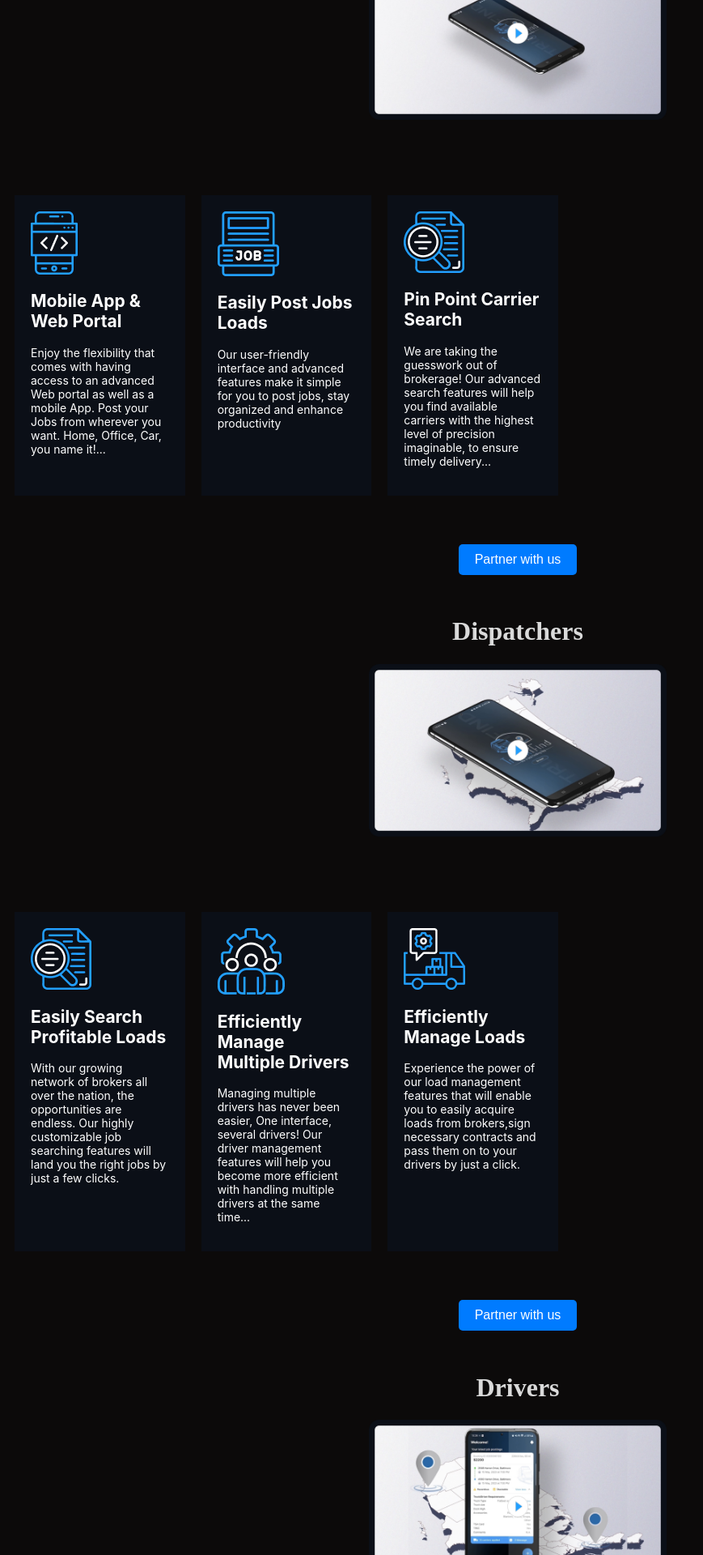
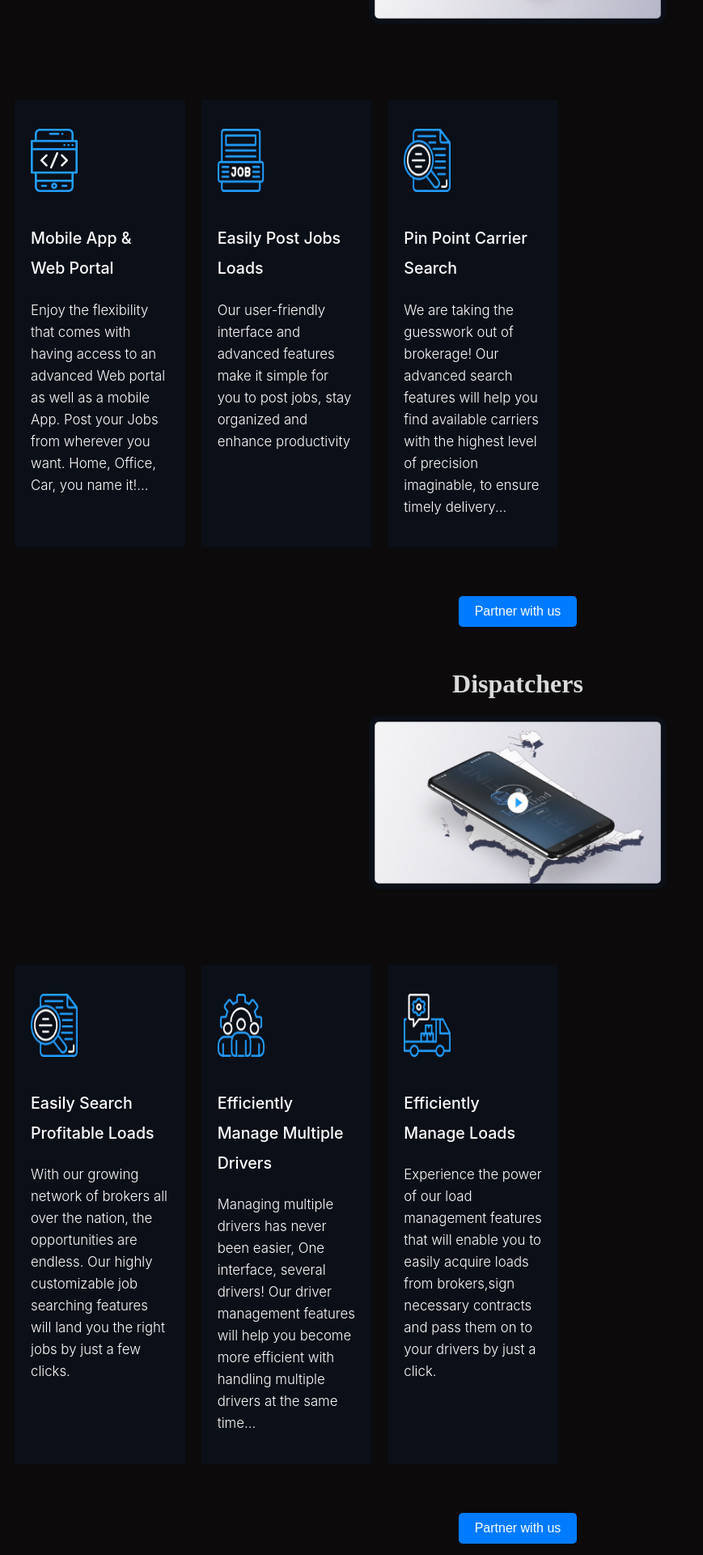
Before and after one commit to thirashivam/truckifind_web, a React (Create React App) app: page / in a window 1280 px wide. Shown: the part 880-2800 px from the top of the page at 81% size, without its empty margins (0-869 px from the left). Built offline with nearby package versions, Linux system fonts and the light colour scheme.

Commit message:
hader logo fix

```diff
--- a/src/index.css
+++ b/src/index.css
@@ -349,12 +349,7 @@ body {
     flex-wrap: nowrap;
     justify-content: flex-start;
 }
-.haderlogo{
-    align-items: center;
-    display: flex;
-    flex-wrap: inherit;
-    justify-content: center!important;
-}
+
 
 .tfd {
     margin: auto;
@@ -421,6 +416,61 @@ body {
     padding: 30px;
 }
 
+.hader_Image_logo{
+    position: relative!important;
+}
+.had_logo {
+    align-items: center;
+    display: flex;
+    flex-wrap: inherit;
+    justify-content: space-between;
+}
+.hader_logo_img{
+    margin: auto;
+}
+.hader_logo_img1{
+    margin: auto;
+}
+.hader_Image_logo2{
+    background: #010507;
+    background: radial-gradient(circle,#010507 0,#020d14 86%);
+    color: #fff!important;
+    font-family: Poppins,sans-serif;
+    font-size: 1.6rem;
+    height: 100%;
+    line-height: 1.6;
+    padding: 0;
+}
+.hader_Image_logo2_col1{
+    justify-content: center!important;
+    display: flex!important;
+}
+
+
+
+
+.img_hader_video{
+    justify-content: center!important;
+}
+.img_hader_video1{
+    flex-shrink: 0;
+    margin-top: var(--bs-gutter-y);
+    max-width: 100%;
+    padding-left: calc(var(--bs-gutter-x)*.5);
+    padding-right: calc(var(--bs-gutter-x)*.5);
+    width: 100%;
+
+}
+.img_hader_video2{
+    justify-content: center!important;
+    display: flex!important;
+    width: 320px;
+    height: 180px;
+}
+
+
+
+
 .home_box{
     padding: 80px 0 20px;
 }
@@ -432,6 +482,27 @@ body {
     padding: 20px;
     width: 100%;
 }
+.home_Col1_frame{
+    padding-bottom: 1rem!important;
+    padding-top: 1rem!important;
+    box-sizing: border-box;
+}
+.home_Col1_hading{
+    font-size: 1.4em;
+    font-weight: 500;
+    line-height: 37px;
+    letter-spacing: 0em;
+    text-align: left;
+    color: rgb(255, 255, 255) !important;
+}
+.home_Col1_paragraph{
+    font-size: 1.2em;
+    font-weight: 300;
+    line-height: 27px;
+    letter-spacing: 0em;
+    text-align: left;
+    color: rgb(255, 255, 255) !important;
+}
 .home_Col2{
     background-color: #0b0f17!important;
     color: #fff;
@@ -439,6 +510,27 @@ body {
     margin: 10px;
     padding: 20px;
     width: 100%;
+}
+.home_Col2_frame{
+    padding-bottom: 1rem!important;
+    padding-top: 1rem!important;
+    box-sizing: border-box;
+}
+.home_Col2_hading{
+    font-size: 1.4em;
+    font-weight: 500;
+    line-height: 37px;
+    letter-spacing: 0em;
+    text-align: left;
+    color: rgb(255, 255, 255) !important;
+}
+.home_Col2_paragraph{
+    font-size: 1.2em;
+    font-weight: 300;
+    line-height: 27px;
+    letter-spacing: 0em;
+    text-align: left;
+    color: rgb(255, 255, 255) !important;
 }
 .home_Col3{
     background-color: #0b0f17!important;
@@ -448,10 +540,30 @@ body {
     padding: 20px;
     width: 100%;
 }
+.home_Col3_frame{
+    padding-bottom: 1rem!important;
+    padding-top: 1rem!important;
+    box-sizing: border-box;
+}
+.home_Col3_hading{
+    font-size: 1.4em;
+    font-weight: 500;
+    line-height: 37px;
+    letter-spacing: 0em;
+    text-align: left;
+    color: rgb(255, 255, 255) !important;
+}
+.home_Col3_paragraph{
+    font-size: 1.2em;
+    font-weight: 300;
+    line-height: 27px;
+    letter-spacing: 0em;
+    text-align: left;
+    color: rgb(255, 255, 255) !important;
+}
 .home_box2{
     padding: 80px 0 20px;
 }
-
 .home_Col4{
     background-color: #0b0f17!important;
     color: #fff;
@@ -459,6 +571,27 @@ body {
     margin: 10px;
     padding: 20px;
     width: 100%;
+}
+.home_Col4_frame{
+    padding-bottom: 1rem!important;
+    padding-top: 1rem!important;
+    box-sizing: border-box;
+}
+.home_Col4_hading{
+    font-size: 1.4em;
+    font-weight: 500;
+    line-height: 37px;
+    letter-spacing: 0em;
+    text-align: left;
+    color: rgb(255, 255, 255) !important;
+}
+.home_Col4_paragraph{
+    font-size: 1.2em;
+    font-weight: 300;
+    line-height: 27px;
+    letter-spacing: 0em;
+    text-align: left;
+    color: rgb(255, 255, 255) !important;
 }
 .home_Col5{
     background-color: #0b0f17!important;
@@ -468,6 +601,27 @@ body {
     padding: 20px;
     width: 100%;
 }
+.home_Col5_frame{
+    padding-bottom: 1rem!important;
+    padding-top: 1rem!important;
+    box-sizing: border-box;
+}
+.home_Col5_hading{
+    font-size: 1.4em;
+    font-weight: 500;
+    line-height: 37px;
+    letter-spacing: 0em;
+    text-align: left;
+    color: rgb(255, 255, 255) !important;
+}
+.home_Col5_paragraph{
+    font-size: 1.2em;
+    font-weight: 300;
+    line-height: 27px;
+    letter-spacing: 0em;
+    text-align: left;
+    color: rgb(255, 255, 255) !important;
+}
 .home_Col6{
     background-color: #0b0f17!important;
     color: #fff;
@@ -475,6 +629,27 @@ body {
     margin: 10px;
     padding: 20px;
     width: 100%;
+}
+.home_Col6_frame{
+    padding-bottom: 1rem!important;
+    padding-top: 1rem!important;
+    box-sizing: border-box;
+}
+.home_Col6_hading{
+    font-size: 1.4em;
+    font-weight: 500;
+    line-height: 37px;
+    letter-spacing: 0em;
+    text-align: left;
+    color: rgb(255, 255, 255) !important;
+}
+.home_Col6_paragraph{
+    font-size: 1.2em;
+    font-weight: 300;
+    line-height: 27px;
+    letter-spacing: 0em;
+    text-align: left;
+    color: rgb(255, 255, 255) !important;
 }
 
 .home_box3{
@@ -489,6 +664,27 @@ body {
     padding: 20px;
     width: 100%;
 }
+.home_Col7_frame{
+    padding-bottom: 1rem!important;
+    padding-top: 1rem!important;
+    box-sizing: border-box;
+}
+.home_Col7_hading{
+    font-size: 1.4em;
+    font-weight: 500;
+    line-height: 37px;
+    letter-spacing: 0em;
+    text-align: left;
+    color: rgb(255, 255, 255) !important;
+}
+.home_Col7_paragraph{
+    font-size: 1.2em;
+    font-weight: 300;
+    line-height: 27px;
+    letter-spacing: 0em;
+    text-align: left;
+    color: rgb(255, 255, 255) !important;
+}
 .home_Col8{
     background-color: #0b0f17!important;
     color: #fff;
@@ -496,6 +692,27 @@ body {
     margin: 10px;
     padding: 20px;
     width: 100%;
+}
+.home_Col8_frame{
+    padding-bottom: 1rem!important;
+    padding-top: 1rem!important;
+    box-sizing: border-box;
+}
+.home_Col8_hading{
+    font-size: 1.4em;
+    font-weight: 500;
+    line-height: 37px;
+    letter-spacing: 0em;
+    text-align: left;
+    color: rgb(255, 255, 255) !important;
+}
+.home_Col8_paragraph{
+    font-size: 1.2em;
+    font-weight: 300;
+    line-height: 27px;
+    letter-spacing: 0em;
+    text-align: left;
+    color: rgb(255, 255, 255) !important;
 }
 .home_Col9{
     background-color: #0b0f17!important;
@@ -505,6 +722,36 @@ body {
     padding: 20px;
     width: 100%;
 }
+.home_Col9_frame{
+    padding-bottom: 1rem!important;
+    padding-top: 1rem!important;
+    box-sizing: border-box;
+}
+.home_Col9_hading{
+    font-size: 1.4em;
+    font-weight: 500;
+    line-height: 37px;
+    letter-spacing: 0em;
+    text-align: left;
+    color: rgb(255, 255, 255) !important;
+}
+.home_Col9_paragraph{
+    font-size: 1.2em;
+    font-weight: 300;
+    line-height: 27px;
+    letter-spacing: 0em;
+    text-align: left;
+    color: rgb(255, 255, 255) !important;
+}
+
+
+
+
+
+
+
+
+
 
 
 
--- a/src/pages/Home.js
+++ b/src/pages/Home.js
@@ -20,7 +20,7 @@ import Frame9 from '../photo/Frame9.png'
 import Line3 from '../photo/Line3.png'
 import Group5 from '../photo/Group5.png'
 import { Box } from '@mui/material'
-import { useNavigate } from'react-router-dom';
+import { useNavigate } from 'react-router-dom';
 
 
 
@@ -33,20 +33,18 @@ const Home = () => {
   };
   return (
     <div>
-      <div>
+      <div className='hader_Image_logo'>
         <Row className='had_logo'>
-          <div className='haderlogo'>
-          <div className="tfd">
-            <img src={tfd} alt="Logo" />
+            <div className="hader_logo_img">
+              <img className='hader_logo_img1' src={tfd} alt="Logo" />
             </div>
             {/* <div className='logohader'>
             <img src={Group} alt="Logo" />
           </div> */}
-          </div>
         </Row>
       </div>
       <Row className='had1'>
-        <Col sm={{span: 12}} md={{span: 6}}>
+        <Col sm={{ span: 12 }} md={{ span: 6 }}>
           <div className='text1'>
             <p className='text12'>Streamlining Freight Connections for Brokers, Dispatchers & Drivers!
               Partner with us</p>
@@ -55,15 +53,15 @@ const Home = () => {
             <button className='bnt1' onClick={goToLoginPage}>Partner with us</button>
           </div>
         </Col>
-        <Col sm={{span: 12}} md={{span: 6}}>
-          <div className='img1'>
-            <img src={Group1} alt="vidoe" />
+        <Col className='img_hader_video1' sm={{ span: 12 }} md={{ span: 6 }}>
+          <div className='img_hader_video2'>
+            <img className='img_hader_video' src={Group1} alt="vidoe" />
           </div>
         </Col>
       </Row>
       <div>
         <Row className='midline'>
-          <img src={Line2} alt="line2" />
+          {/* <img src={Line2} alt="line2" /> */}
 
           <div className='texthader2'>
             <p className='texthader21'>
@@ -80,7 +78,7 @@ const Home = () => {
           <h1>Brokers</h1>
         </div>
         <Row className='heder_img'>
-          <Col sm={{span: 12}} md={{span: 9}} lg={{span:7}}>
+          <Col sm={{ span: 12 }} md={{ span: 9 }} lg={{ span: 7 }}>
             <div className='img2'>
               <img className='heder_img2' src={Group2} alt="img2" />
             </div>
@@ -88,23 +86,41 @@ const Home = () => {
         </Row>
         <div>
           <Row className='home_box'>
-            <Col className='home_Col1' sm={{span: 12}} md={{span: 6}} lg={{span:4}}>
-                <img src={Frame} alt="frm1" />
-                <h2>Mobile App & Web Portal</h2>
+            <Col className='home_Col1' sm={{ span: 12 }} md={{ span: 6 }} lg={{ span: 4 }}>
+              <div className='home_Col1_frame'>
+                <img src={Frame} alt="frm1" width={58} height={78} />
+              </div>
+              <div className='home_Col1_hading'>
+                <p>Mobile App & Web Portal</p>
+              </div>
+              <div className='home_Col1_paragraph'>
                 <p>Enjoy the flexibility that comes with having access to an advanced Web portal as well as a mobile
                   App. Post your Jobs from wherever you want. Home, Office, Car, you name it!...</p>
+              </div>
             </Col>
-            <Col className='home_Col2' sm={{span: 12}} md={{span: 6}} lg={{span:4}}>
-                <img src={Frame2} alt="frm2" />
-                <h2>Easily Post Jobs Loads</h2>
+            <Col className='home_Col2' sm={{ span: 12 }} md={{ span: 6 }} lg={{ span: 4 }}>
+              <div className='home_Col2_frame'>
+                <img src={Frame2} alt="frm2" width={58} height={78} />
+              </div>
+              <div className='home_Col2_hading'>
+                <p>Easily Post Jobs Loads</p>
+              </div>
+              <div className='home_Col2_paragraph'>
                 <p>Our user-friendly interface and advanced features make it simple
                   for you to post jobs, stay organized and enhance productivity</p>
+              </div>
             </Col>
-            <Col className='home_Col3' sm={{span: 12}} md={{span: 6}} lg={{span:4}}>
-                <img src={Frame3} alt="frm3" />
-                <h2>Pin Point Carrier Search</h2>
+            <Col className='home_Col3' sm={{ span: 12 }} md={{ span: 6 }} lg={{ span: 4 }}>
+              <div className='home_Col3_frame'>
+                <img src={Frame3} alt="frm3" width={58} height={78} />
+              </div>
+              <div className='home_Col3_hading'>
+                <p>Pin Point Carrier Search</p>
+              </div>
+              <div className='home_Col3_paragraph'>
                 <p>We are taking the guesswork out of brokerage! Our advanced search features will help you find
                   available carriers with the highest level of precision imaginable, to ensure timely delivery...</p>
+              </div>
             </Col>
           </Row>
           <Row className='butt2'>
@@ -117,7 +133,7 @@ const Home = () => {
           <h1>Dispatchers</h1>
         </div>
         <Row className='heder_img'>
-          <Col sm={{span: 12}} md={{span: 9}} lg={{span:7}}>
+          <Col sm={{ span: 12 }} md={{ span: 9 }} lg={{ span: 7 }}>
             <div className='img2'>
               <img className='heder_img2' src={Group3} alt="img3" />
             </div>
@@ -125,24 +141,41 @@ const Home = () => {
         </Row>
         <div >
           <Row className='home_box2'>
-            <Col className='home_Col4' sm={{span: 12}} md={{span: 6}} lg={{span:4}}>
-                <img src={Frame4} alt="frm4" />
-                <h2>Easily Search Profitable Loads</h2>
+            <Col className='home_Col4' sm={{ span: 12 }} md={{ span: 6 }} lg={{ span: 4 }}>
+              <div className='home_Col4_frame'>
+                <img src={Frame4} alt="frm4" width={58} height={78} />
+              </div>
+              <div className='home_Col4_hading'>
+                <p>Easily Search Profitable Loads</p>
+              </div>
+              <div className='home_Col4_paragraph'>
                 <p>With our growing network of brokers all over the nation, the opportunities are endless. Our highly
                   customizable job searching features will land you the right jobs by just a few clicks.</p>
+              </div>
             </Col>
-            <Col className='home_Col5' sm={{span: 12}} md={{span: 6}} lg={{span:4}}>
-                <img src={Frame5} alt="frm5" />
-                <h2>Efficiently Manage Multiple Drivers</h2>
-                <p>Managing multiple drivers has never been easier, One interface, several
-                  drivers! Our driver management features will help you become more
+            <Col className='home_Col5' sm={{ span: 12 }} md={{ span: 6 }} lg={{ span: 4 }}>
+              <div className='home_Col5_frame'>
+                <img src={Frame5} alt="frm5" width={58} height={78} />
+              </div>
+              <div className='home_Col5_hading'>
+                <p>Efficiently Manage Multiple Drivers</p>
+              </div>
+              <div className='home_Col5_paragraph'>
+                <p>Managing multiple drivers has never been easier, One interface, several drivers! Our driver management features will help you become more
                   efficient with handling multiple drivers at the same time...</p>
+              </div>
             </Col>
-            <Col className='home_Col6' sm={{span: 12}} md={{span: 6}} lg={{span:4}}>
-                <img src={Frame6} alt="frm6" />
-                <h2>Efficiently Manage Loads</h2>
+            <Col className='home_Col6' sm={{ span: 12 }} md={{ span: 6 }} lg={{ span: 4 }}>
+              <div className='home_Col6_frame'>
+                <img src={Frame6} alt="frm6" width={58} height={78} />
+              </div>
+              <div className='home_Col6_hading'>
+                <p>Efficiently Manage Loads</p>
+              </div>
+              <div className='home_Col6_paragraph'>
                 <p>Experience the power of our load management features that will enable you to
                   easily acquire loads from brokers,sign necessary contracts and pass them on to your drivers by just a click.</p>
+              </div>
             </Col>
           </Row>
           <Row className='butt3'>
@@ -155,7 +188,7 @@ const Home = () => {
           <h1>Drivers</h1>
         </div>
         <Row className='heder_img'>
-          <Col sm={{span: 12}} md={{span: 9}} lg={{span:7}}>
+          <Col sm={{ span: 12 }} md={{ span: 9 }} lg={{ span: 7 }}>
             <div className='img2'>
               <img className='heder_img2' src={Group4} alt="img4" />
             </div>
@@ -163,23 +196,41 @@ const Home = () => {
         </Row>
         <div>
           <Row className='home_box3'>
-            <Col className='home_Col7' sm={{span: 12}} md={{span: 6}} lg={{span:4}}>
-                <img src={Frame7} alt="frm7" />
-                <h2>See and be Seen!</h2>
+            <Col className='home_Col7' sm={{ span: 12 }} md={{ span: 6 }} lg={{ span: 4 }}>
+              <div className='home_Col7_frame'>
+                <img src={Frame7} alt="frm7" width={58} height={78} />
+              </div>
+              <div className='home_Col7_hading'>
+                <p>See and be Seen!</p>
+              </div>
+              <div className='home_Col7_paragraph'>
                 <p>Our advanced GPS based driver locator features will always show brokers in our
                   network, where you are, and you will never miss a job! All you need to do is to turn your availability button on...</p>
+              </div>
             </Col>
-            <Col className='home_Col8' sm={{span: 12}} md={{span: 6}} lg={{span:4}}>
-                <img src={Frame8} alt="frm8" />
-                <h2>Search for Jobs</h2>
+            <Col className='home_Col8' sm={{ span: 12 }} md={{ span: 6 }} lg={{ span: 4 }}>
+              <div className='home_Col8_frame'>
+                <img src={Frame8} alt="frm8" width={58} height={78} />
+              </div>
+              <div className='home_Col8_hading'>
+                <p>Search for Jobs</p>
+              </div>
+              <div className='home_Col8_paragraph'>
                 <p>Take Control of your routes!  don't be stuck in the middle of nowhere, waiting and
                   hoping for your dispatcher to search through thousands of jobs, until they find you a gig. Search for jobs...</p>
+              </div>
             </Col>
-            <Col className='home_Col9' sm={{span: 12}} md={{span: 6}} lg={{span:4}}>
-                <img src={Frame9} alt="frm9" />
-                <h2>Scan, Sign and Store Documents</h2>
+            <Col className='home_Col9' sm={{ span: 12 }} md={{ span: 6 }} lg={{ span: 4 }}>
+              <div className='home_Col9_frame'>
+                <img src={Frame9} alt="frm9" width={58} height={78} />
+              </div>
+              <div className='home_Col9_hading'>
+                <p>Scan, Sign and Store Documents</p>
+              </div>
+              <div className='home_Col9_paragraph'>
                 <p>Forget the old days of running to the print shop to scan and sign important documents.
                   Now you can save your valuable time with our document management features. Scan...</p>
+              </div>
             </Col>
           </Row>
           <Row className='butt3'>
@@ -187,14 +238,14 @@ const Home = () => {
           </Row>
         </div>
       </div>
-      <div>
+      {/* <div>
         <div className='endline'>
           <img src={Line3} alt="line3" />
         </div>
         <div className='group5'>
           <img src={Group5} alt="group5" />
         </div>
-      </div>
+      </div> */}
     </div>
   )
 }
```
Lines whose indentation alone changed are shown as unchanged.
